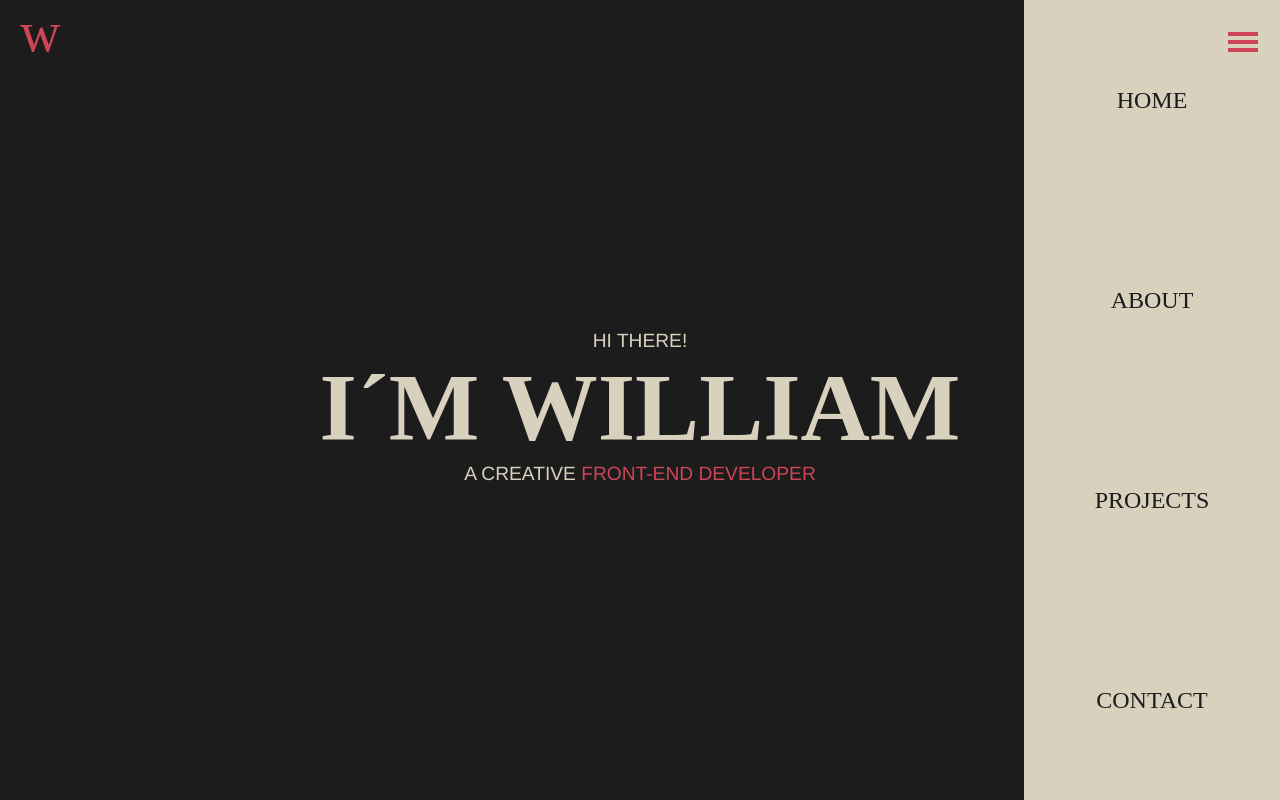
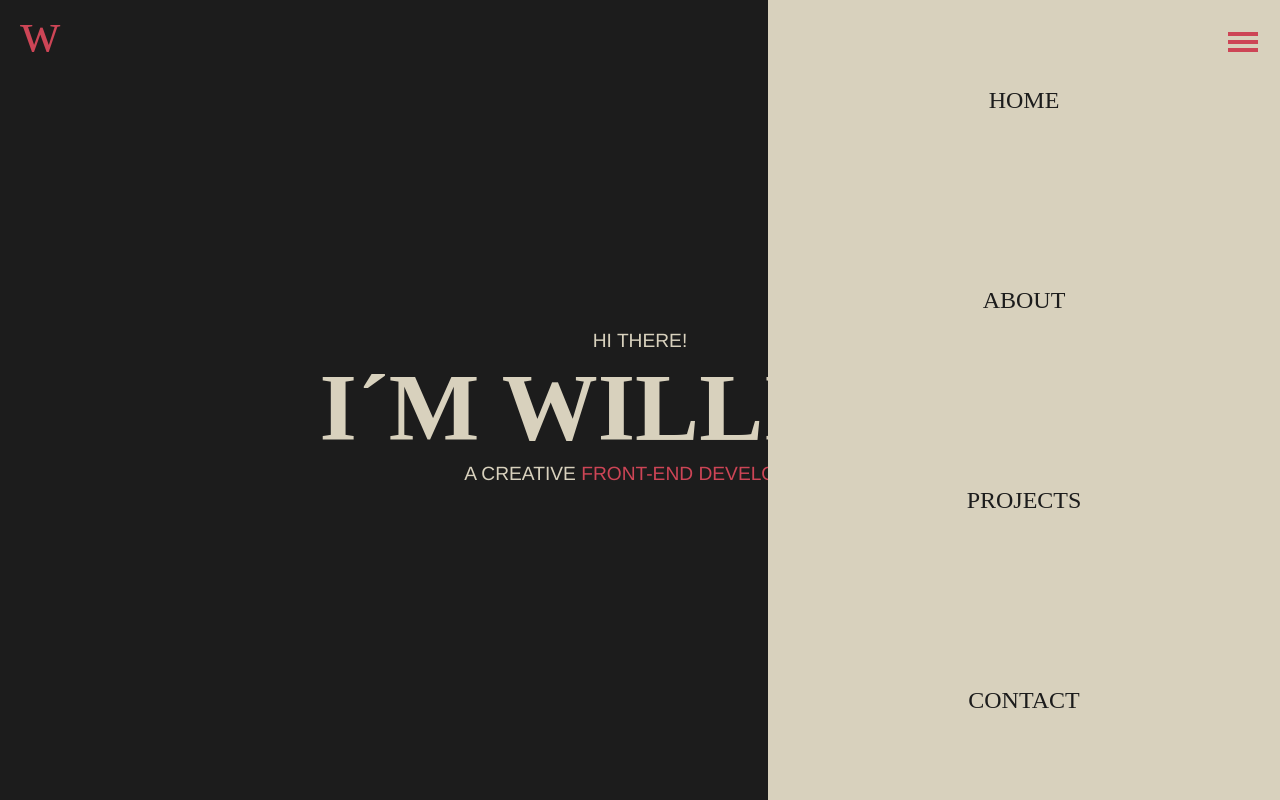
Before and after one commit to willyongaks/Portfolio, a plain HTML site: page index.html in a window 1280 px wide. Both pictures are taken after a click on the element 1243 px from the left and 55 px from the top of the page. Shown: the top 800 px of the page. Drawn offline with Linux system fonts and the light colour scheme; grey boxes are pictures that could not be loaded.

Commit message:
Update style.css

```diff
--- a/Css/style.css
+++ b/Css/style.css
@@ -89,7 +89,7 @@ nav{
 }
 
 .open .nav_links{
-    width: 20vw;
+    width: 40vw;
     height: 100vh;
     display: flex;
     flex-direction: column;
```
